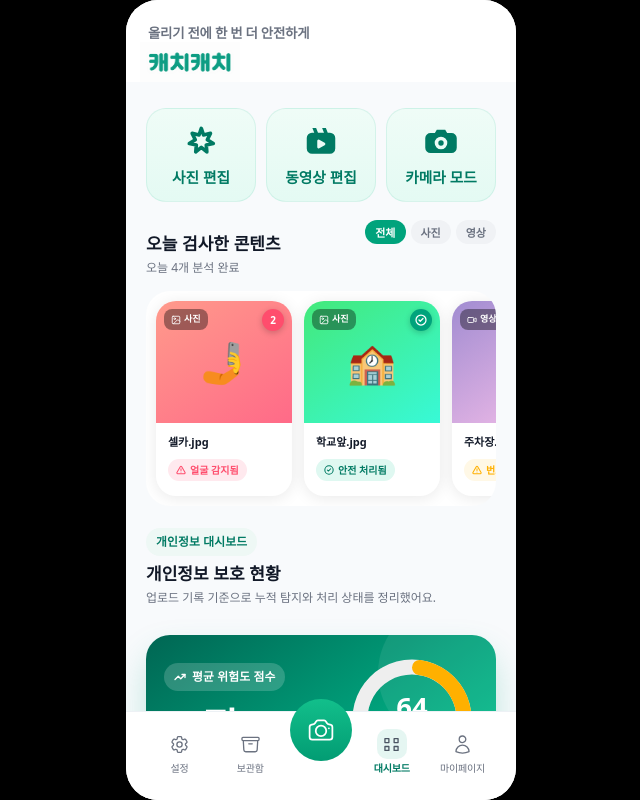
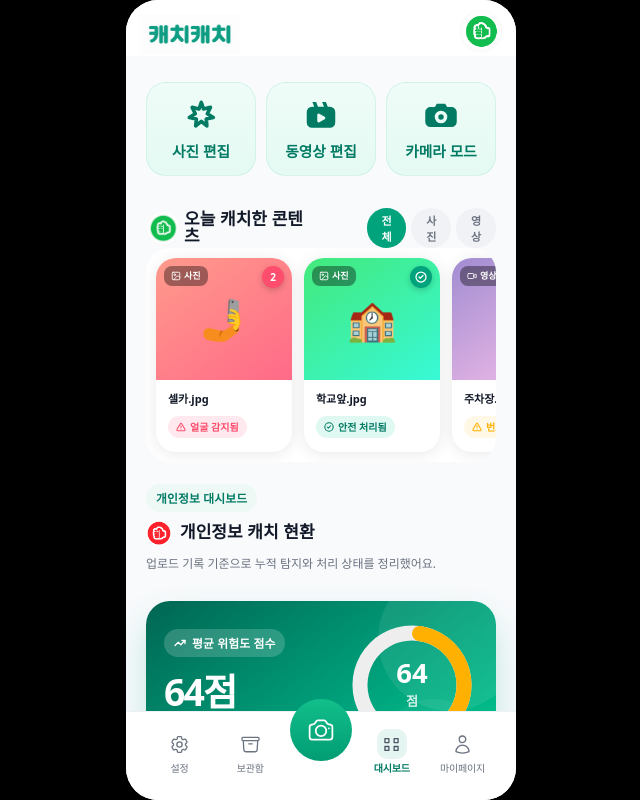
Before and after one commit to KTB-SSAFY-hackathon/frontend, a React (Vite) app: page /#/login in a window 1280 px wide. Both pictures are taken after a click on the button "로그인". Shown: the whole page, without its empty margins (319-959 px from the left). Built offline with nearby package versions, Linux system fonts and the light colour scheme.

Commit message:
Refine home dashboard headings

```diff
--- a/src/App.css
+++ b/src/App.css
@@ -57,15 +57,6 @@
   text-align: left;
 }
 
-.home-header-subtitle {
-  padding: 10px 8px 0;
-  color: #6b7280;
-  font-size: 0.84rem;
-  font-weight: 700;
-  line-height: 1.35;
-  letter-spacing: -0.02em;
-}
-
 .home-header-brand-row {
   display: flex;
   align-items: center;
@@ -78,6 +69,15 @@
   height: 40px;
   max-width: 188px;
   object-fit: contain;
+}
+
+.home-header-marker {
+  width: 42px;
+  height: 42px;
+  flex: 0 0 42px;
+  object-fit: contain;
+  align-self: center;
+  transform: translateY(-4px);
 }
 
 .home-header-badge {
@@ -277,13 +277,16 @@
     padding: 12px 14px 10px;
   }
 
-  .home-header-subtitle {
-    font-size: 0.82rem;
-  }
-
   .home-header-logo {
     height: 38px;
     max-width: 176px;
+  }
+
+  .home-header-marker {
+    width: 36px;
+    height: 36px;
+    flex-basis: 36px;
+    transform: translateY(-3px);
   }
 
   .home-header-badge {
--- a/src/App.tsx
+++ b/src/App.tsx
@@ -10,6 +10,7 @@ import { SplashScreen } from './components/SplashScreen'
 import { useState } from 'react'
 import { LoginPage } from './pages/LoginPage'
 import catchcatchLogo from './assets/캐치캐치로고.png'
+import markerImage from './assets/마커.png'
 
 function AppScreen() {
   const location = useLocation()
@@ -42,11 +43,11 @@ function AppScreen() {
             {isHome ? (
               <div className="home-header-layout">
                 <div className="home-header-copy">
-                  <p className="home-header-subtitle">올리기 전에 한 번 더 안전하게</p>
                   <div className="home-header-brand-row">
                     <img className="home-header-logo" src={catchcatchLogo} alt="캐치캐치" />
                   </div>
                 </div>
+                <img className="home-header-marker" src={markerImage} alt="" aria-hidden="true" />
               </div>
             ) : (
               <div>
--- a/src/pages/HomePage.css
+++ b/src/pages/HomePage.css
@@ -72,6 +72,39 @@
   padding: 0 20px;
 }
 
+.home-recent-title {
+  display: inline-flex;
+  align-items: center;
+  gap: 4px;
+}
+
+.home-recent-heading {
+  margin: 0;
+  display: flex;
+  align-items: center;
+  justify-content: flex-start;
+  font-size: 17px;
+  font-weight: 800;
+  line-height: 1;
+  text-align: left;
+  color: #111827;
+  font-family: 'Plus Jakarta Sans', 'Nunito', sans-serif;
+}
+
+.home-recent-title-marker {
+  width: 34px;
+  height: 34px;
+  object-fit: contain;
+  flex: 0 0 34px;
+  display: block;
+}
+
+.home-recent-title-text {
+  display: inline-flex;
+  align-items: center;
+  line-height: 1;
+}
+
 .home-dashboard {
   display: flex;
   flex-direction: column;
@@ -82,6 +115,20 @@
   display: flex;
   flex-direction: column;
   gap: 8px;
+}
+
+.home-dashboard-title {
+  display: inline-flex;
+  align-items: center;
+  gap: 8px;
+}
+
+.home-dashboard-title-icon {
+  width: 26px;
+  height: 26px;
+  flex: 0 0 26px;
+  object-fit: contain;
+  display: block;
 }
 
 .dashboard-chip {
@@ -237,9 +284,21 @@
 .dashboard-card-header,
 .home-recent-header {
   display: flex;
-  align-items: flex-start;
+  align-items: center;
   justify-content: space-between;
   gap: 10px;
+}
+
+.home-recent-header {
+  justify-content: center;
+  gap: 50px;
+}
+
+.home-recent-filters {
+  display: flex;
+  align-items: center;
+  justify-content: center;
+  gap: 5px;
 }
 
 .dashboard-card-header h4 {
@@ -433,8 +492,7 @@
     height: 138px;
   }
 
-  .dashboard-card-header,
-  .home-recent-header {
+  .dashboard-card-header {
     flex-direction: column;
   }
 
--- a/src/pages/HomePage.tsx
+++ b/src/pages/HomePage.tsx
@@ -24,6 +24,8 @@ import {
   YAxis,
 } from 'recharts'
 import { Link } from 'react-router-dom'
+import markerImage from '../assets/마커.png'
+import warningIcon from '../assets/경고.png'
 import { homeActions } from '../data/navigation'
 import './HomePage.css'
 
@@ -150,11 +152,14 @@ export function HomePage() {
 
       <section className="home-recent-section">
         <div className="home-recent-header">
-          <div>
-            <SectionTitle sub="오늘 4개 분석 완료">오늘 검사한 콘텐츠</SectionTitle>
-          </div>
+          <h3 className="home-recent-heading">
+            <span className="home-recent-title">
+              <img className="home-recent-title-marker" src={markerImage} alt="" aria-hidden="true" />
+              <span className="home-recent-title-text">오늘 캐치한 콘텐츠</span>
+            </span>
+          </h3>
 
-          <div style={{ display: 'flex', gap: 5, marginTop: -14 }}>
+          <div className="home-recent-filters">
             {(['all', 'photo', 'video'] as const).map((value) => (
               <button
                 key={value}
@@ -278,7 +283,10 @@ export function HomePage() {
         <div className="home-dashboard-header">
           <span className="dashboard-chip">개인정보 대시보드</span>
           <SectionTitle sub="업로드 기록 기준으로 누적 탐지와 처리 상태를 정리했어요.">
-            <span id="home-dashboard-title">개인정보 보호 현황</span>
+            <span id="home-dashboard-title" className="home-dashboard-title">
+              <img className="home-dashboard-title-icon" src={warningIcon} alt="" aria-hidden="true" />
+              <span>개인정보 캐치 현환</span>
+            </span>
           </SectionTitle>
         </div>
 
```
